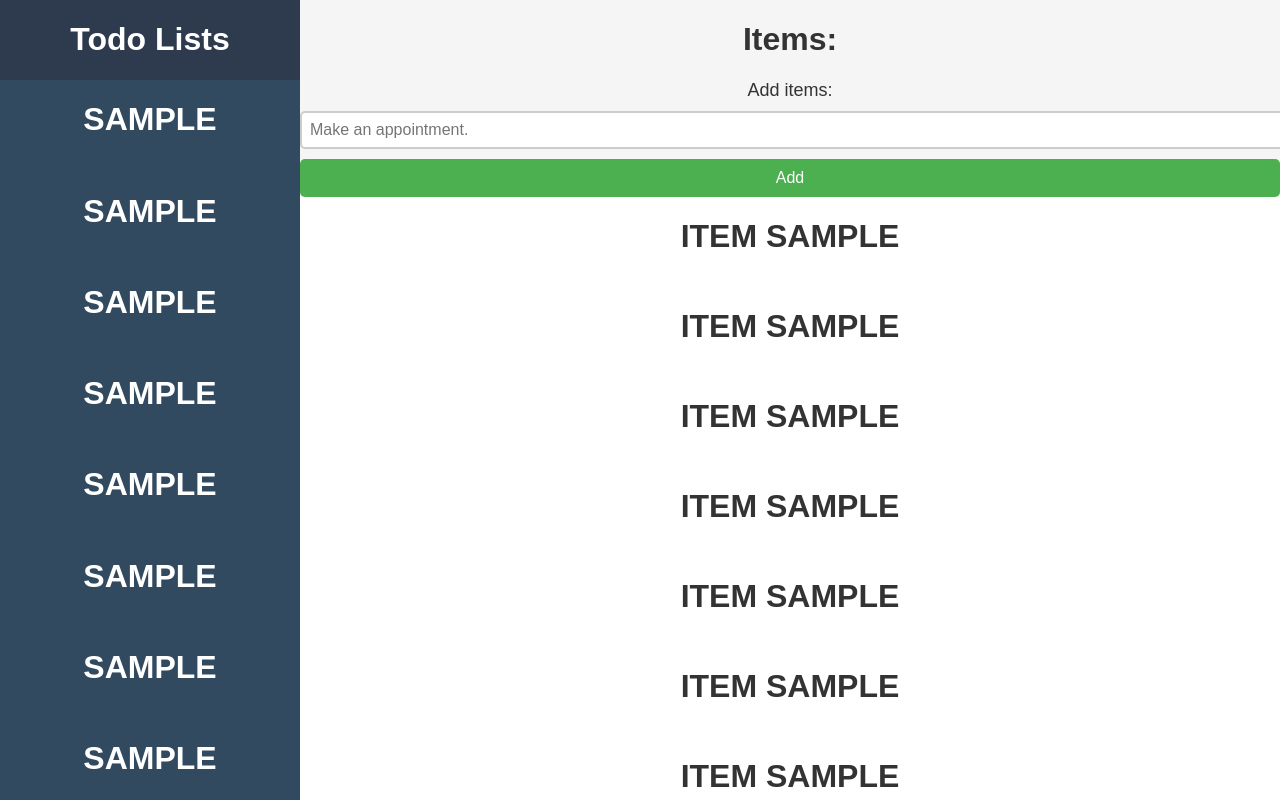
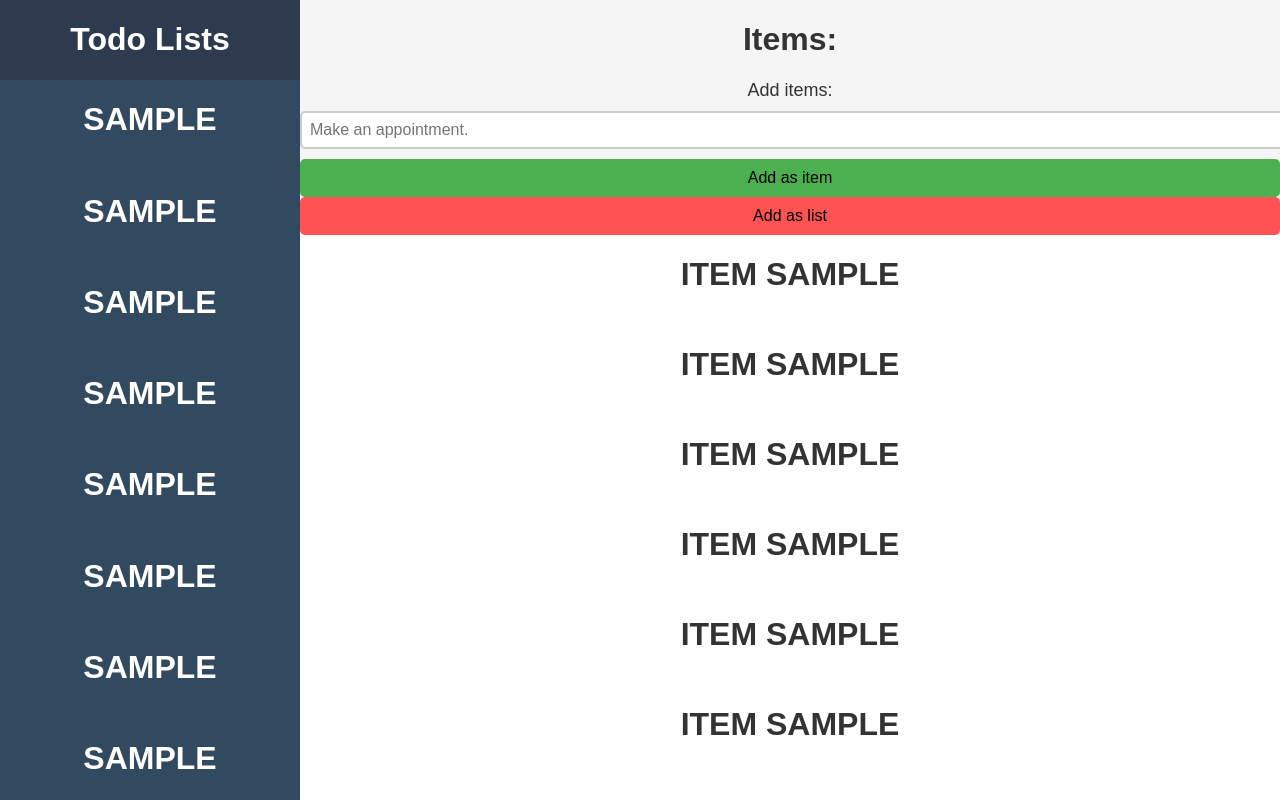
Before and after one commit to cheezypotatoes/OdinTodolist2.0, a website built with webpack: page src/index.html in a window 1280 px wide. Built offline with nearby package versions, Linux system fonts and the light colour scheme.

Commit message:
Added add to list and add to item

```diff
--- /dev/null
+++ b/src/barrel.js
@@ -0,0 +1,5 @@
+import { CreateTodoList } from "./htmlGenerator";
+
+
+
+export {CreateTodoList}
--- a/src/index.html
+++ b/src/index.html
@@ -24,7 +24,8 @@
             <form class="form-container">
                 <label for="itemInput">Add items:</label>
                 <input type="text" id="itemInput" placeholder="Make an appointment.">
-                <button>Add</button>
+                <button id="AddItem">Add as item</button>
+                <button id="AddList">Add as list</button>
             </form>
             <div id="ItemDisplay">
                 <h1>ITEM SAMPLE</h1>
--- a/src/main.css
+++ b/src/main.css
@@ -95,8 +95,6 @@ html, body {
 }
 
 .form-container button {
-    background-color: #4CAF50; /* Green */
-    color: #fff;
     padding: 10px 20px;
     border: none;
     border-radius: 5px;
@@ -106,10 +104,26 @@ html, body {
     width: 100%;
 }
 
-.form-container button:hover {
-    background-color: #45a049; /* Darker green */
+#AddItem:hover {
+    background-color: #cea419; /* Hover color */
     transform: scale(1.05);
 }
+
+#AddItem{
+    background-color: #4CAF50;
+}
+
+#AddList:hover {
+    background-color: #cea419; /* Hover color */
+    transform: scale(1.05);
+}
+
+#AddList{
+    background-color: #FF5252;
+}
+
+
+
 
 .form-container label {
     display: block;
--- a/src/main.js
+++ b/src/main.js
@@ -1 +1,2 @@
 import "./main.css";
+import { CreateTodoList } from "./barrel";
```
Also changed, not shown: dist/index.html, dist/main.bundle.js, 1 other file.
